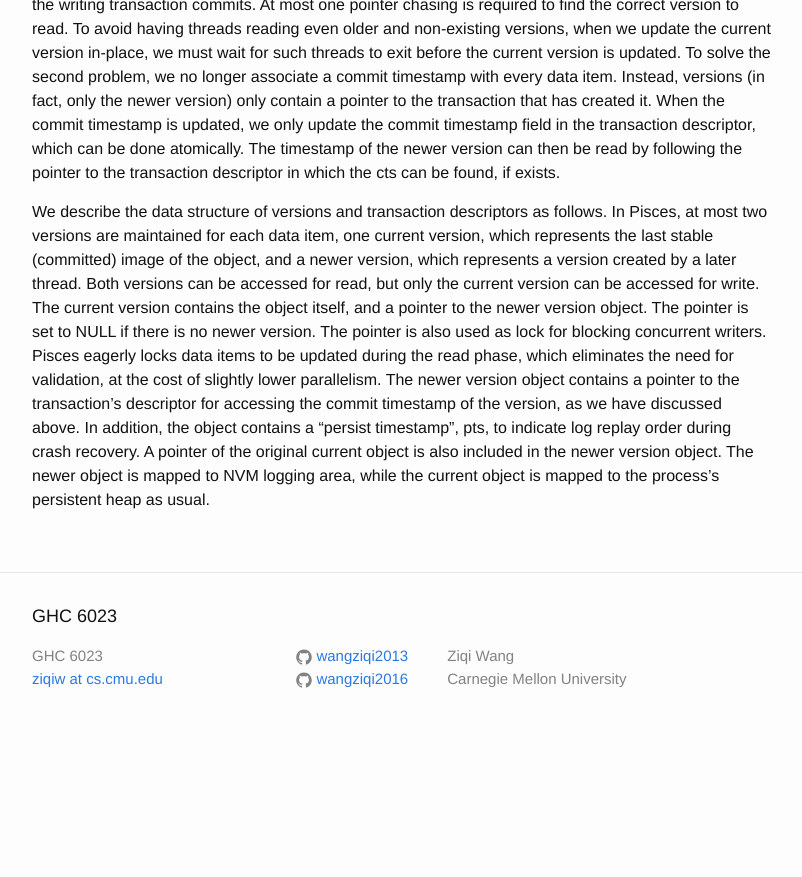
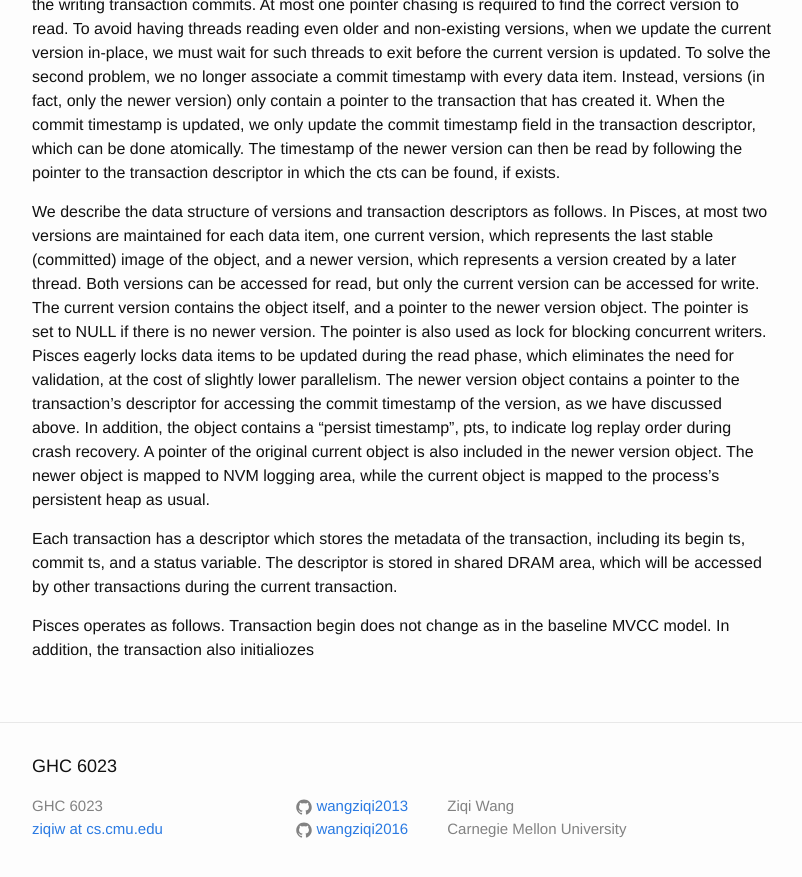
Before and after one commit to wangziqi2013/wangziqi2013.github.io, a Jekyll site: the page built from _posts/2020-02-02-pisces.markdown, in a window 1280 px wide and 900 px high, scrolled down 1672 px. Shown: the top 877 px of the window, without its empty margins (238-1040 px from the left). Built offline with Jekyll 4.4.1, drawn with Linux system fonts in a browser that asks for light colours; before the commit the page ends 2422 px from its top, so only the background shows below that.

Commit message:
Adding desc

```diff
--- a/_posts/2020-02-02-pisces.markdown
+++ b/_posts/2020-02-02-pisces.markdown
@@ -77,3 +77,10 @@ descriptor for accessing the commit timestamp of the version, as we have discuss
 a "persist timestamp", pts, to indicate log replay order during crash recovery. A pointer of the original current object
 is also included in the newer version object. The newer object is mapped to NVM logging area, while the current object
 is mapped to the process's persistent heap as usual.
+
+Each transaction has a descriptor which stores the metadata of the transaction, including its begin ts, commit ts, and a
+status variable. The descriptor is stored in shared DRAM area, which will be accessed by other transactions during the
+current transaction.
+
+Pisces operates as follows. Transaction begin does not change as in the baseline MVCC model. In addition, the transaction
+also initialiozes
```
